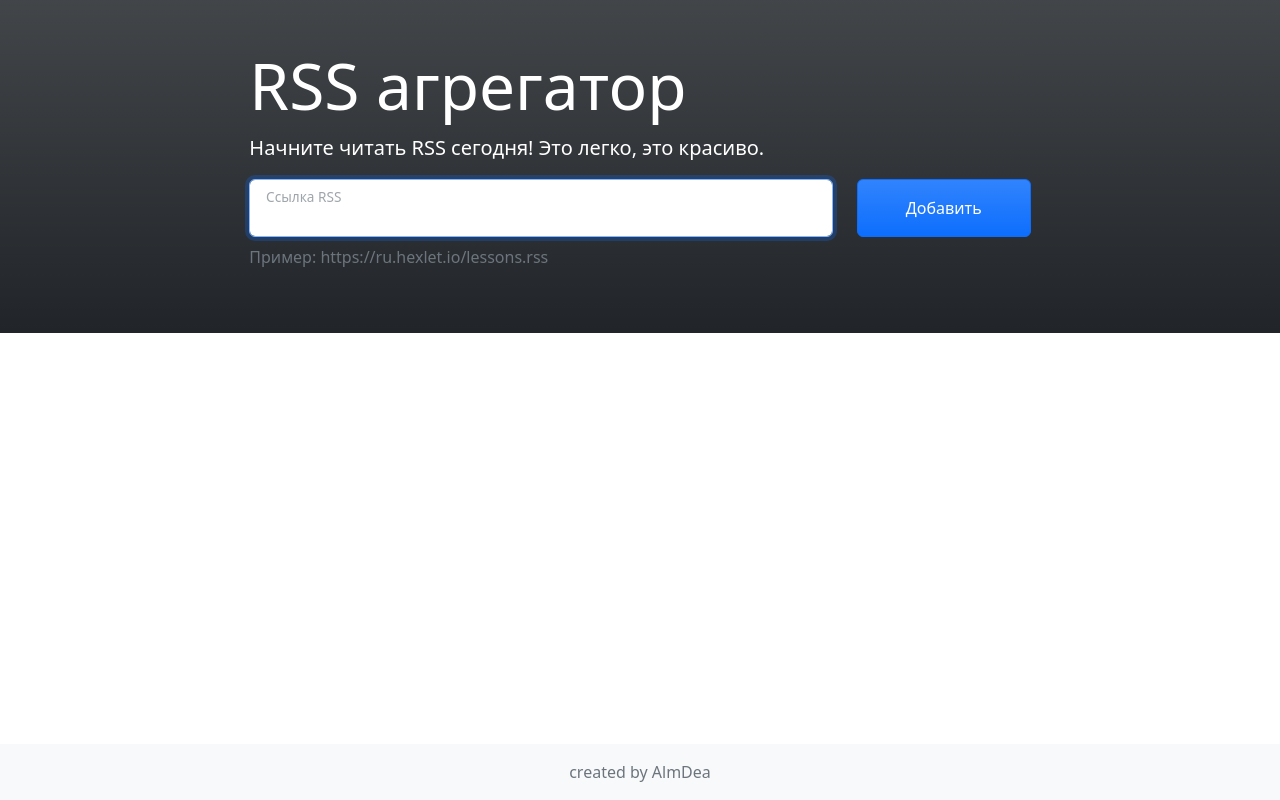
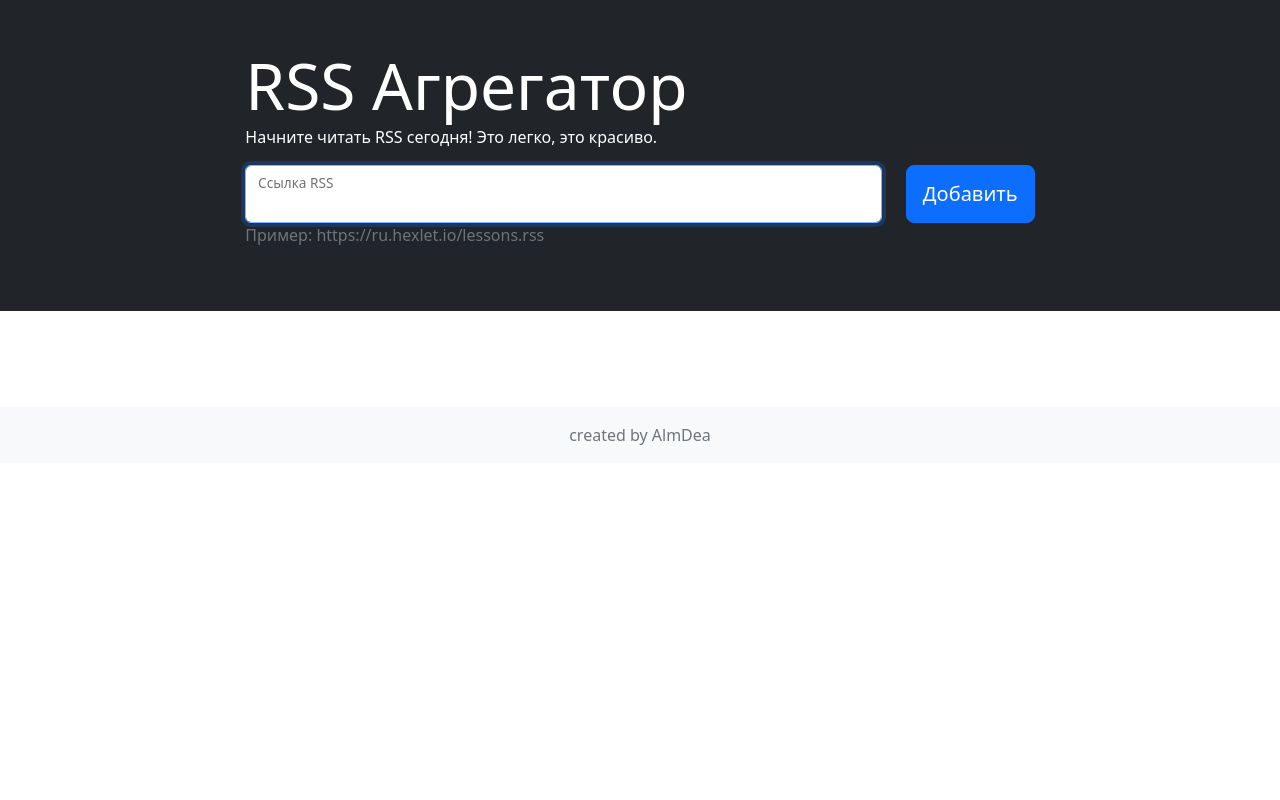
Before and after one commit to AlmDea/frontend-project-lvl3, a website built with webpack: page index.html in a window 1280 px wide. Built offline with nearby package versions, Linux system fonts and the light colour scheme; what on-change would draw is missing.

Commit message:
change structure

```diff
--- a/index.html
+++ b/index.html
@@ -1,99 +1,74 @@
 <!DOCTYPE html>
 <html lang="en">
 <head>
-    <meta charset="UTF-8" />
-    <meta http-equiv="X-UA-Compatible" content="IE=edge" />
-    <meta name="viewport" content="width=device-width, initial-scale=1.0" />
-    <title>Document</title>
+  <meta charset="UTF-8">
+  <meta http-equiv="X-UA-Compatible" content="IE=edge">
+  <meta name="viewport" content="width=device-width, initial-scale=1.0">
 </head>
-  <body class="d-flex flex-column vh-100">
-    <div class="modal fade" id="modal" tabindex="-1" aria-labelledby="modal" aria-hidden="true">
-      <div class="modal-dialog">
+
+<body>
+  <main>
+    <section class="container-fluid bg-dark p-5">
+      <div class="col-md-10 col-lg-8 mx-auto text-white">
+        <h1 class="display-3 mb-0 text-white">RSS Агрегатор</h1>
+        <p class="text-white">
+          Начните читать RSS сегодня! Это легко, это красиво.
+        </p>
+        <form action class="rss-form text-body">
+          <div class="row">
+            <div class="col">
+              <div class="form-floating">
+                <input id="url-input" autofocus required class="form-control w-100" role="textbox" aria-label="url"
+                  name="url" placeholder="Ссылка RSS" autocomplete="off">
+                <label for="url-input">
+                  Ссылка RSS
+                </label>
+              </div>
+            </div>
+            <div class="col-auto">
+              <button type="submit" role="button" aria-label="add"
+                class="h-100 btn btn-lg btn-primary">Добавить</button>
+            </div>
+          </div>
+        </form>
+        <p class="text-muted">
+          Пример: https://ru.hexlet.io/lessons.rss
+        </p>
+      </div>
+    </section>
+    <section class="container-fluid container-xxl p-5">
+      <div class="row">
+        <div class="col-md-10 col-lg-8 order-1 mx-auto posts"></div>
+        <div class="col-md-10 col-lg-4 mx-auto order-0 order-lg-1 feeds"></div>
+      </div>
+    </section>
+    </div>
+  </main>
+
+  <div class="modal fade" id="modal" tabindex="-1" role="dialog" aria-labelledby="modalLabel" aria-hidden="true">
+    <div class="modal-dialog" role="document">
       <div class="modal-content">
         <div class="modal-header">
-            <h5 class="modal-title" id="modal">Modal title</h5>
-            <button type="button" role="button" class="btn-close" data-bs-dismiss="modal" aria-label="Close"></button>
+          <h5 class="modal-title" id="modalLabel">Modal title</h5>
+          <button type="button" class="close" data-bs-dismiss="modal" aria-label="Close">
+            <span aria-hidden="true">&times;</span>
+          </button>
         </div>
-          <div class="modal-body">
-            <p>Modal body text goes here.</p>
-          </div>
+        <div class="modal-body"></div>
         <div class="modal-footer">
-            <a type="button" role="button" class="btn btn-primary">Read more</a>
-            <button type="button" role="button" class="btn btn-secondary" data-bs-dismiss="modal">Close</button>
+          <button type="button" class="btn btn-secondary" data-dismiss="modal">Close</button>
+          <button type="button" class="btn btn-primary">Save changes</button>
         </div>
       </div>
     </div>
   </div>
-        </div>
-      </div>
-    </div>
-    <main role="main">
-      <section
-        class="
-          form-container
-          container-fluid
-          bg-dark bg-gradient
-          text-white
-          p-5
-        "
-      >
-        <div class="row">
-          <div class="col-md-10 col-lg-8 mx-auto">
-            <h1 class="display-3">RSS агрегатор</h1>
-            <p class="lead">
-                Начните читать RSS сегодня! Это легко, это красиво.
-            </p>
-            <form>
-              <div class="row">
-                <div class="col form-floating">
-                  <input
-                    class="form__input form-control text-muted"
-                    aria-label="url"
-                    id="input-url"
-                    placeholder="type a RSS URL"
-                    autofocus
-                    role="textbox"
-                    name="url"
-                  />
-                  <label for="input-url" class="text-muted mx-3">
-                    Ссылка RSS
-                  </label
-                  >
-                </div>
-                <div class="col-auto">
-                  <button
-                    type="submit"
-                    aria-label="add"
-                    class="btn-submit btn btn-primary bg-gradient px-5 h-100"
-                    role="button"
-                  >
-                    Добавить
-                  </button>
-                </div>
-              </div>
-            </form>
-            <p id="url-help" class="text-muted mt-2">
-              Пример: https://ru.hexlet.io/lessons.rss
-            </p>
-            <p class="feedback m-0 position-absolute small text-danger"></p>
-          </div>
-        </div>
-      </section>
-      <section class="content-container container-fluid p-5">
-        <div class="row">
-          <div class="col-md-10 col-lg-4 order-0 order-lg-1 mx-auto feeds"></div>
-          <div
-            class="col-md-10 col-lg-8 mx-auto order-1 order-lg-0 m-auto posts"
-          ></div>
-        </div>
-      </section>
-    </main>
+
   <footer class="footer mt-auto py-3 bg-light">
     <div class="container text-center">
       <span class="text-muted">created by AlmDea</span>
     </div>
   </footer>
-      </div>
-    </div>
+
 </body>
+
 </html>
```
Lines whose indentation alone changed are shown as unchanged.
